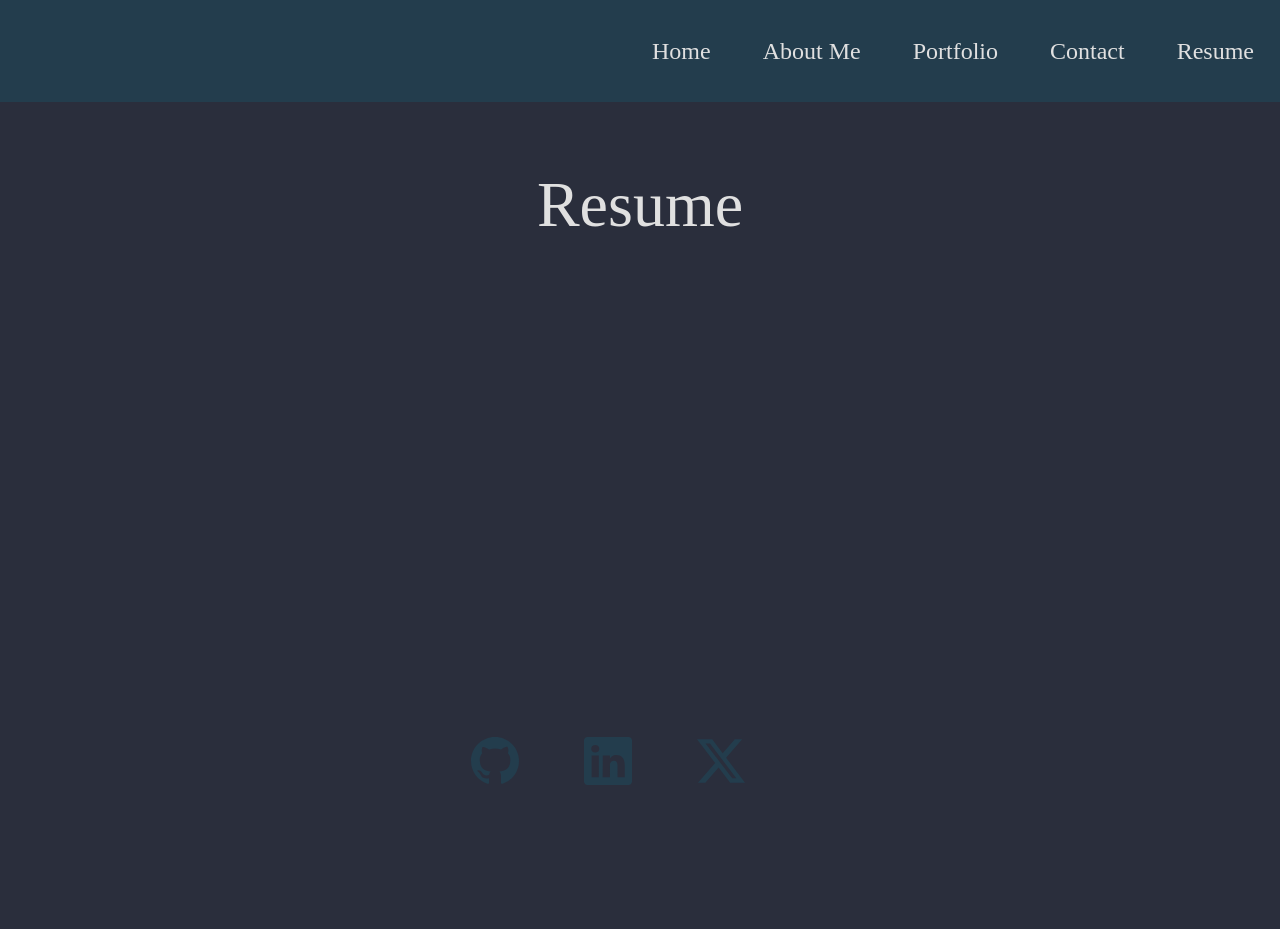
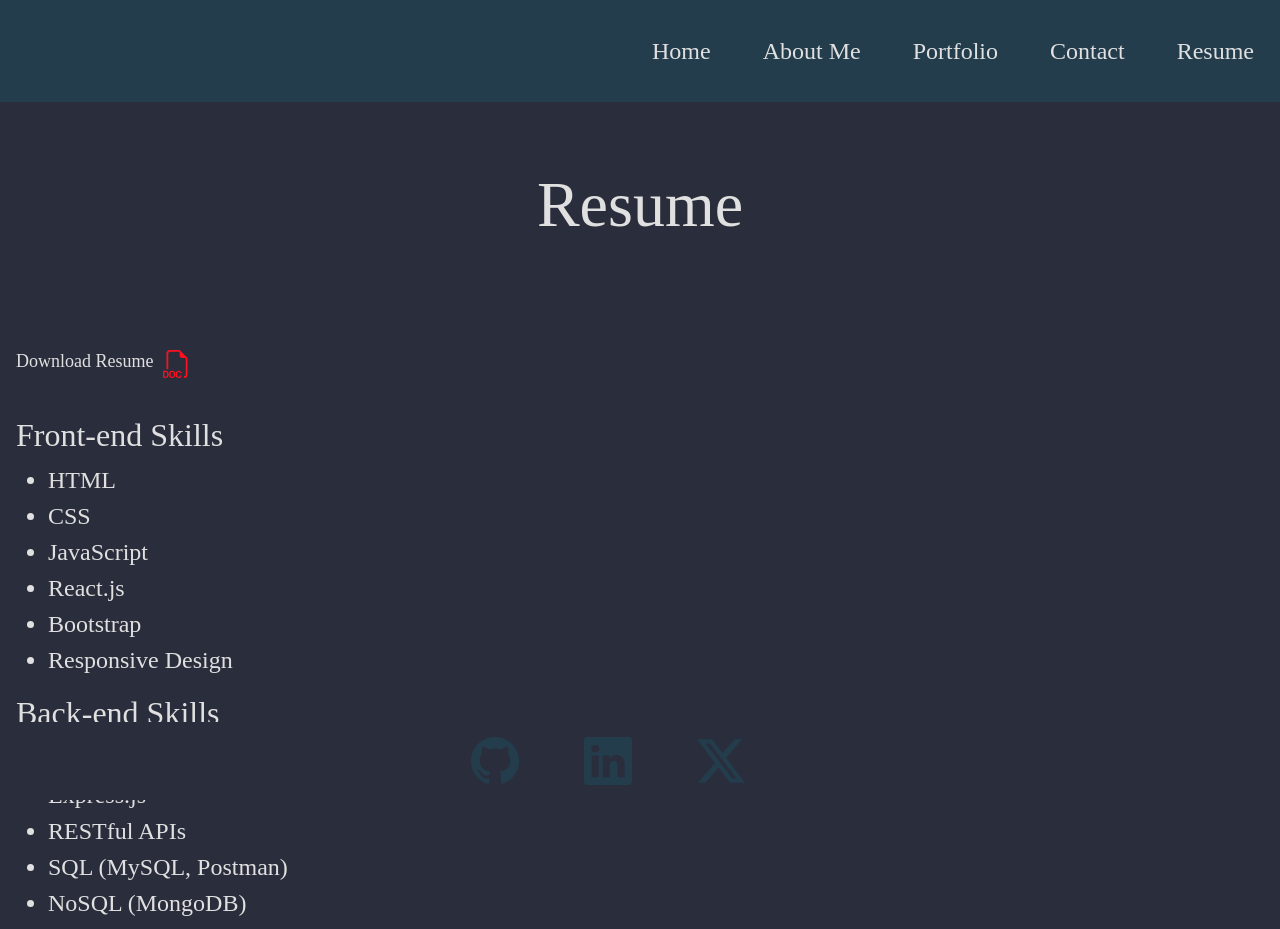
Before and after one commit to ayoleese/My-React-Portfolio, a React (Vite) app: page /Resume in a window 1280 px wide. Shown: the top 929 px of the page. Before the commit the page ends 800 px from the top, so only its background shows below. Built offline with nearby package versions, Linux system fonts and the light colour scheme.

Commit message:
all pages complete, need to edit readme and submit contact and maybe add to styling for background

```diff
--- a/src/pages/AboutMe.jsx
+++ b/src/pages/AboutMe.jsx
@@ -1,15 +1,39 @@
+import React from 'react';
+import BioPhoto from '../images/BioPhoto.jpeg';
+
 const styles = {
+    bioContainer: {
+        display: 'flex',
+        alignItems: 'center',
+        // width: '75%'
+    },
+    innerText: {
+        color: '#FF101F',
+        fontWeight: 'bold',
+    },
     bio: {
         fontSize: '20px',
-        padding: '4em 8rem 0 54rem'
+        // color: '#FF101F',
+        marginLeft: '5rem',
+        width: '50%' // Add some space between the photo and the text
+    },
+    photo: {
+        width: '25%', // Adjust photo width as needed
+        height: 'auto', // Maintain aspect ratio
+        borderRadius: '8px',
+        margin: '0 6rem',
+        opacity: 0.7, // Add rounded corners to the photo
     },
 };
 
 export default function AboutMe() {
     return (
         <div>
-            <h1>About Me</h1>
-            <div style={styles.bio}> Hello there! I'm diving headfirst into the exciting world of web development with a focus on backend technologies, thanks to a friend's insightful suggestion. My knack for problem-solving has led me to explore this field, and I'm thrilled by the challenges it presents. My journey to this point has been diverse; I currently work as a pharmacy technician, where my aspiration to become a pharmacist was tempered by the demands of both work and school. Nevertheless, my passion for learning and adapting persists. As an American-born child of Cambodian refugee parents who fled the horrors of the Khmer Rouge regime in 1979, I carry with me a profound appreciation for resilience and perseverance. Now, as I chart my course in web development, I blend my technical skills with a deep sense of gratitude for the opportunities afforded to me. I'm eager to contribute to this ever-evolving field and create meaningful solutions that make a difference.</div>
+            <h1>About <span style={styles.innerText}>Me</span></h1>
+            <div style={styles.bioContainer}>
+                <img src={BioPhoto} alt="Bio" style={styles.photo} />
+                <div style={styles.bio}> Hello there! I'm diving headfirst into the exciting world of web development with a focus on backend technologies, thanks to a friend's insightful suggestion. My knack for problem-solving has led me to explore this field, and I'm thrilled by the challenges it presents. My journey to this point has been diverse; I currently work as a pharmacy technician, where my aspiration to become a pharmacist was tempered by the demands of both work and school. Nevertheless, my passion for learning and adapting persists. As an American-born child of Cambodian refugee parents who fled the horrors of the Khmer Rouge regime in 1979, I carry with me a profound appreciation for resilience and perseverance. Now, as I chart my course in web development, I blend my technical skills with a deep sense of gratitude for the opportunities afforded to me. I'm eager to contribute to this ever-evolving field and create meaningful solutions that make a difference.</div>
+            </div>
         </div>
     );
 }
--- a/src/pages/Resume.jsx
+++ b/src/pages/Resume.jsx
@@ -1,11 +1,35 @@
+import React from 'react';
+import { BsFiletypeDoc } from "react-icons/bs";
 
 export default function Resume() {
     return (
         <div>
             <h1>Resume</h1>
-            <p>
-
-            </p>
+            <div style={{ display: "flex", alignItems: "center" }}>
+                <span style={{ fontSize: "18px" }}>Download Resume</span>
+                <a href="/MockResume.pages" download style={{ color: "#FF101F", marginLeft: "10px" }}>
+                    <BsFiletypeDoc size={28} /> {/* Set the size of the icon */}
+                </a>
+            </div>
+            <br></br>
+            <h2>Front-end Skills</h2>
+            <ul>
+                <li>HTML</li>
+                <li>CSS</li>
+                <li>JavaScript</li>
+                <li>React.js</li>
+                <li>Bootstrap</li>
+                <li>Responsive Design</li>
+            </ul>
+            <h2>Back-end Skills</h2>
+            <ul>
+                <li>Node.js</li>
+                <li>Express.js</li>
+                <li>RESTful APIs</li>
+                <li>SQL (MySQL, Postman)</li>
+                <li>NoSQL (MongoDB)</li>
+                <li>Server Management (Render, Heroku, Netlify)</li>
+            </ul>
         </div>
     );
 }
```
Also changed, not shown: src/images/BioPhoto.jpeg (added), 1 other file (tests, documents, lock files or other folders).
